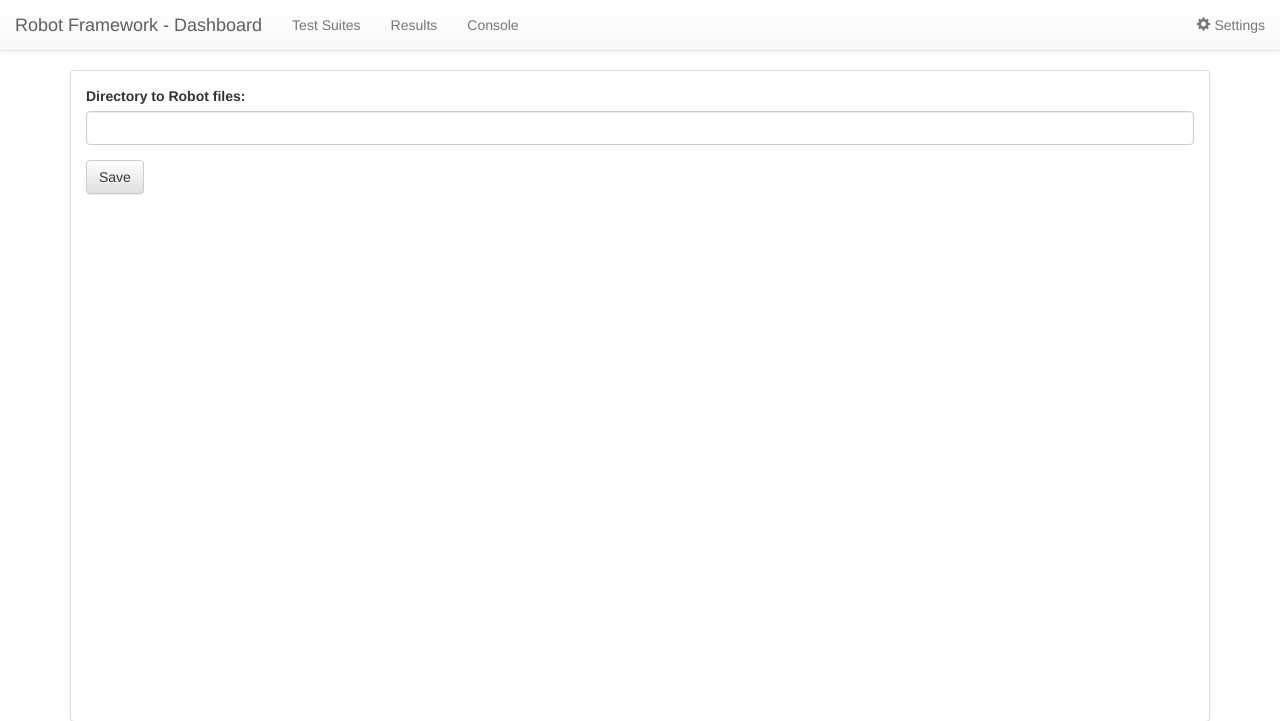
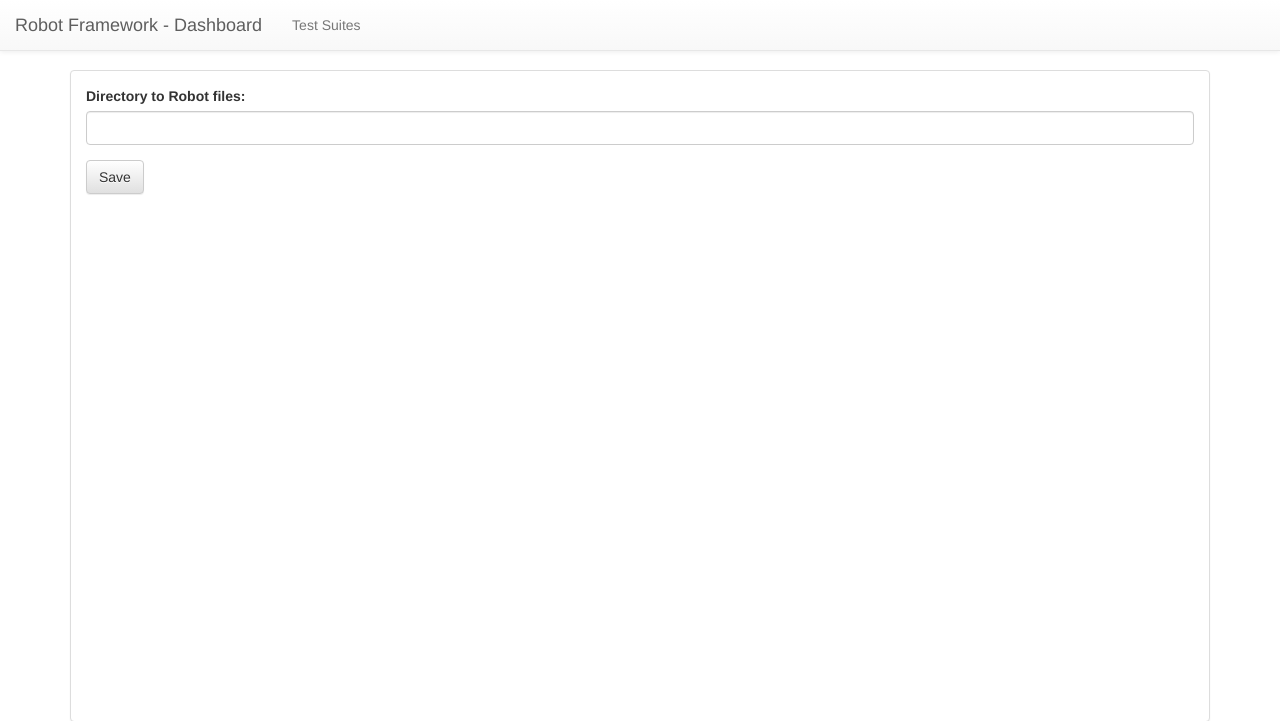
Before and after one commit to molsky/robotframework-dashboard, a Flask app: page /settings in a window 1280 px wide. Shown: the top 721 px of the page. Run offline with Flask 2, Linux system fonts and the light colour scheme; some libraries are stand-ins or nearby versions.

Commit message:
[STROBSI] Shrinked down menu

```diff
--- a/src/rfwebui/templates/base.html
+++ b/src/rfwebui/templates/base.html
@@ -20,11 +20,6 @@
         </div>
         <ul class="nav navbar-nav navbar-left">
           <li id="home"><a href="{{ url_for('index') }}">Test Suites</a></li>
-          <li id="results"><a href="{{ url_for('results') }}">Results</a></li>
-          <li id="console"><a href="javascript:void(0)">Console</a></li>
-        </ul>
-        <ul class="nav navbar-nav navbar-right">
-          <li id="settings_btn"><a href="{{ url_for('settings') }}"><span class="glyphicon glyphicon-cog"></span> Settings</a></li>
         </ul>
       </div>
     </nav>
--- a/src/rfwebui/templates/index.html
+++ b/src/rfwebui/templates/index.html
@@ -37,7 +37,7 @@
             <div class="panel-body">
               <button type="button" id="{{ test | split}}" class="btn btn-default run" value={{ test }}>Run</button>
               <div id="{{ test | split}}-files" class="btn-group pull-right" role="group" style="display: none;">
-                <a id="{{ test | split}}-report" href="/static/{{ test | split}}/report.html" target="_blank" class="btn btn-info" role="button">Report</a>
+                <a id="{{ test | split}}-report" href="#" target="_blank" class="btn btn-info" role="button">Report</a>
                 <a id="{{ test | split}}-log" href="#" target="_blank" class="btn btn-info" role="button">Log</a>
               </div>
             </div>
```
